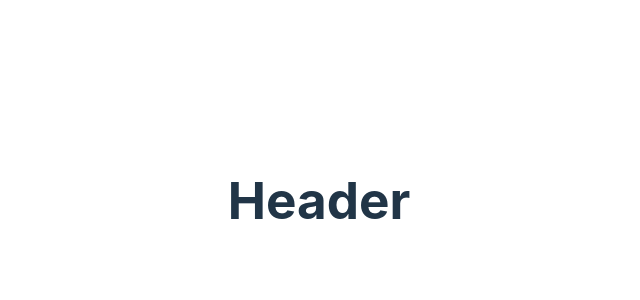
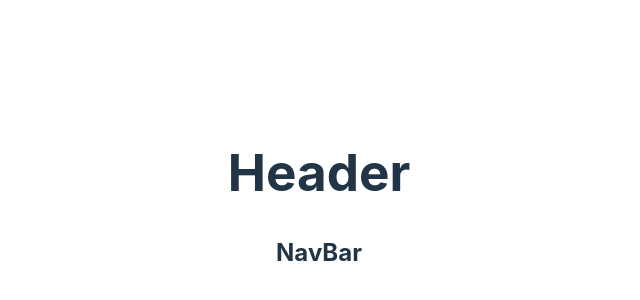
Before and after one commit to cCody34/movies, a React (Vite) app: page / in a window 1280 px wide. Shown: the part 200-500 px from the top of the page, without its empty margins (321-961 px from the left). Built offline with nearby package versions, Linux system fonts and the light colour scheme.

Commit message:
import and render NavBar component

```diff
--- a/src/App.tsx
+++ b/src/App.tsx
@@ -1,10 +1,12 @@
 import "./App.css";
 import { Header } from "../src/components/Header";
+import { NavBar } from "../src/components/NavBar";
 
 function App() {
   return (
     <div>
       <Header></Header>
+      <NavBar></NavBar>
     </div>
   );
 }
```
